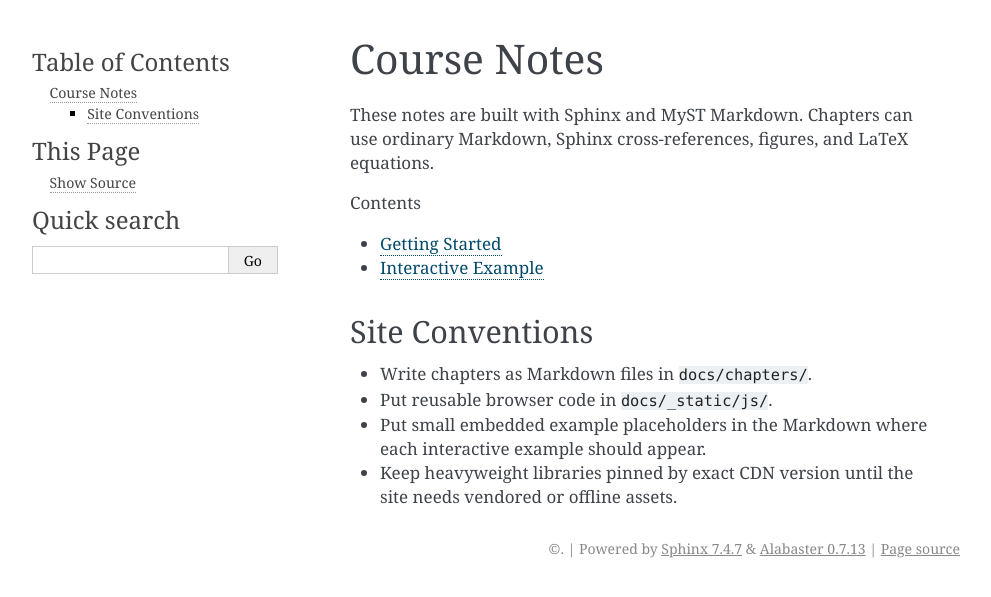
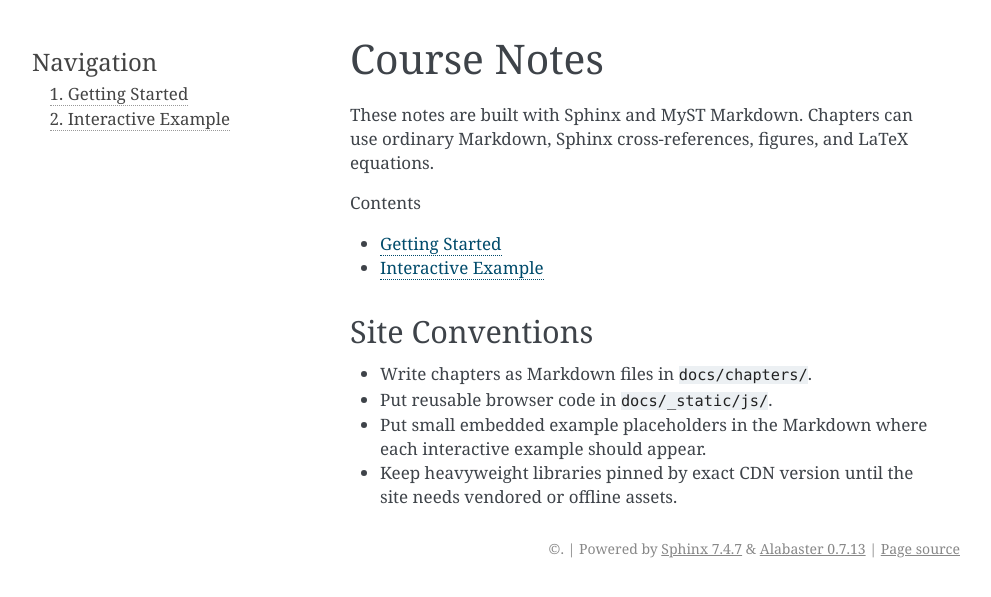
Before and after one commit to smanist/rtd_skeleton, a Sphinx documentation site: the page built from docs/index.md, in a window 1280 px wide. Shown: the top 597 px of the page, without its empty margins (150-1141 px from the left). Built offline with Sphinx 7.4.7, drawn with Linux system fonts in a browser that asks for light colours.

Commit message:
Update nav style

```diff
--- /dev/null
+++ b/docs/_templates/navigation.html
@@ -0,0 +1,25 @@
+<h3>{{ _('Navigation') }}</h3>
+<ul>
+  {% for item in course_sidebar_items %}
+    <li class="toctree-l1{% if item.current %} current{% endif %}">
+      <a class="{% if pagename == item.docname %}current {% endif %}reference internal" href="{{ pathto(item.docname) }}">{{ item.number }}. {{ item.title }}</a>
+      {% if item.children %}
+        <ul class="current">
+          {% for child in item.children %}
+            <li class="toctree-l2{% if pagename == child.docname %} current{% endif %}">
+              <a class="{% if pagename == child.docname %}current {% endif %}reference internal" href="{{ pathto(child.docname) }}">{{ child.title }}</a>
+            </li>
+          {% endfor %}
+        </ul>
+      {% endif %}
+    </li>
+  {% endfor %}
+</ul>
+{% if theme_extra_nav_links %}
+<hr />
+<ul>
+    {% for text, uri in theme_extra_nav_links.items() %}
+    <li class="toctree-l1"><a href="{{ uri }}">{{ text }}</a></li>
+    {% endfor %}
+</ul>
+{% endif %}
--- a/docs/conf.py
+++ b/docs/conf.py
@@ -2,6 +2,7 @@ from html import escape
 
 from docutils import nodes
 from docutils.parsers.rst import Directive, directives
+from sphinx import addnodes
 
 
 project = "Course Notes"
@@ -31,6 +32,12 @@ numfig = True
 html_theme = "alabaster"
 html_title = project
 html_static_path = ["_static"]
+templates_path = ["_templates"]
+html_sidebars = {
+    "**": [
+        "navigation.html",
+    ],
+}
 
 html_css_files = [
     "css/course.css",
@@ -66,6 +73,26 @@ html_theme_options = {
 }
 
 
+def _doc_title(env, docname, explicit_title=None):
+    if explicit_title:
+        return explicit_title
+    title_node = env.titles.get(docname)
+    if title_node is not None:
+        return title_node.astext()
+    return docname.rsplit("/", 1)[-1].replace("_", " ").title()
+
+
+def _toctree_entries(env, docname):
+    doctree = env.get_doctree(docname)
+    for node in doctree.findall(addnodes.toctree):
+        for explicit_title, ref in node.get("entries", []):
+            if ref in env.found_docs:
+                yield {
+                    "docname": ref,
+                    "title": _doc_title(env, ref, explicit_title),
+                }
+
+
 class CourseInteractiveDirective(Directive):
     has_content = True
     option_spec = {
@@ -90,5 +117,29 @@ class CourseInteractiveDirective(Directive):
         ]
 
 
+def add_course_sidebar_context(app, pagename, templatename, context, doctree):
+    parts = pagename.split("/")
+    group_index = None
+    for length in range(len(parts) - 1, 0, -1):
+        candidate = "/".join([*parts[:length], "index"])
+        if candidate != pagename and candidate in app.env.found_docs:
+            group_index = candidate
+            break
+
+    sidebar_items = []
+    group_children = list(_toctree_entries(app.env, group_index)) if group_index else []
+    for number, item in enumerate(_toctree_entries(app.env, app.config.master_doc), 1):
+        item = dict(item)
+        item["number"] = number
+        item["current"] = pagename == item["docname"] or group_index == item["docname"]
+        item["children"] = group_children if group_index == item["docname"] else []
+        sidebar_items.append(item)
+
+    context["course_group_child"] = group_index is not None
+    context["course_group_index"] = group_index
+    context["course_sidebar_items"] = sidebar_items
+
+
 def setup(app):
     app.add_directive("course-interactive", CourseInteractiveDirective)
+    app.connect("html-page-context", add_course_sidebar_context)
```
